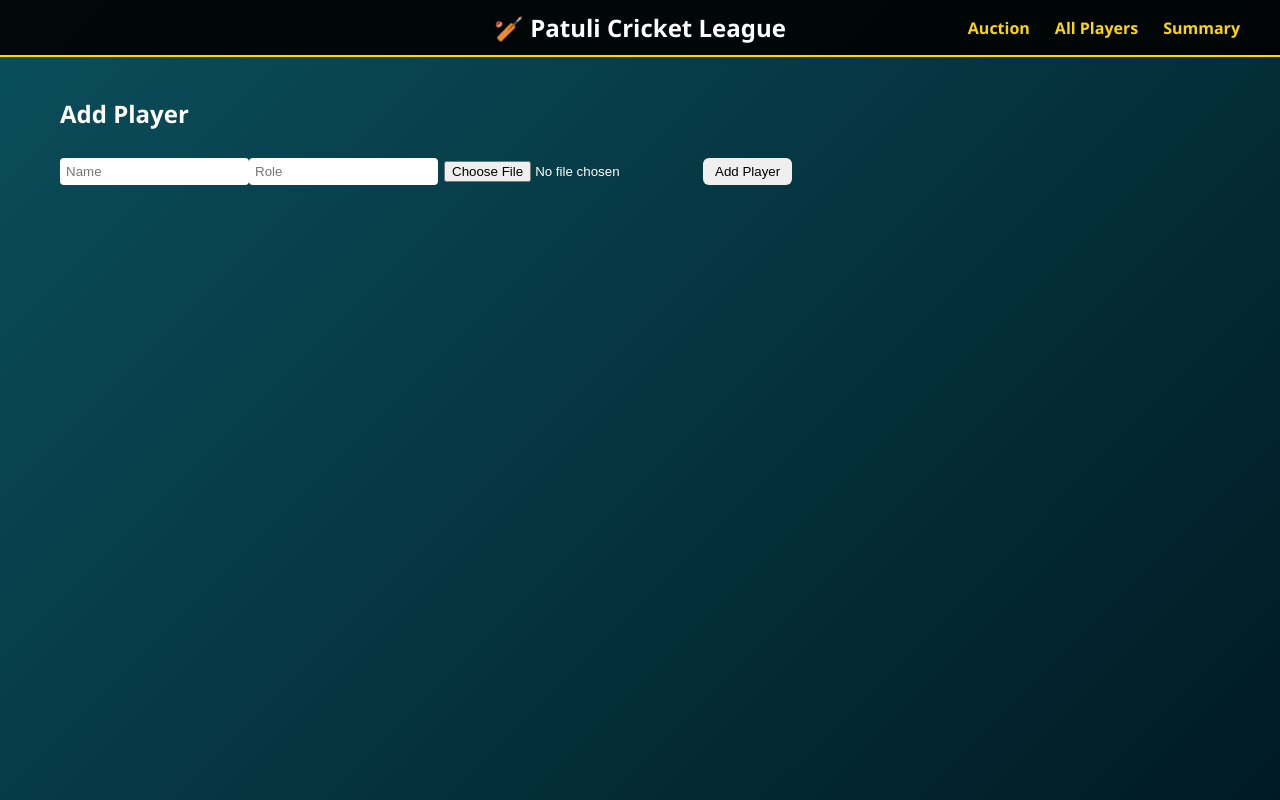
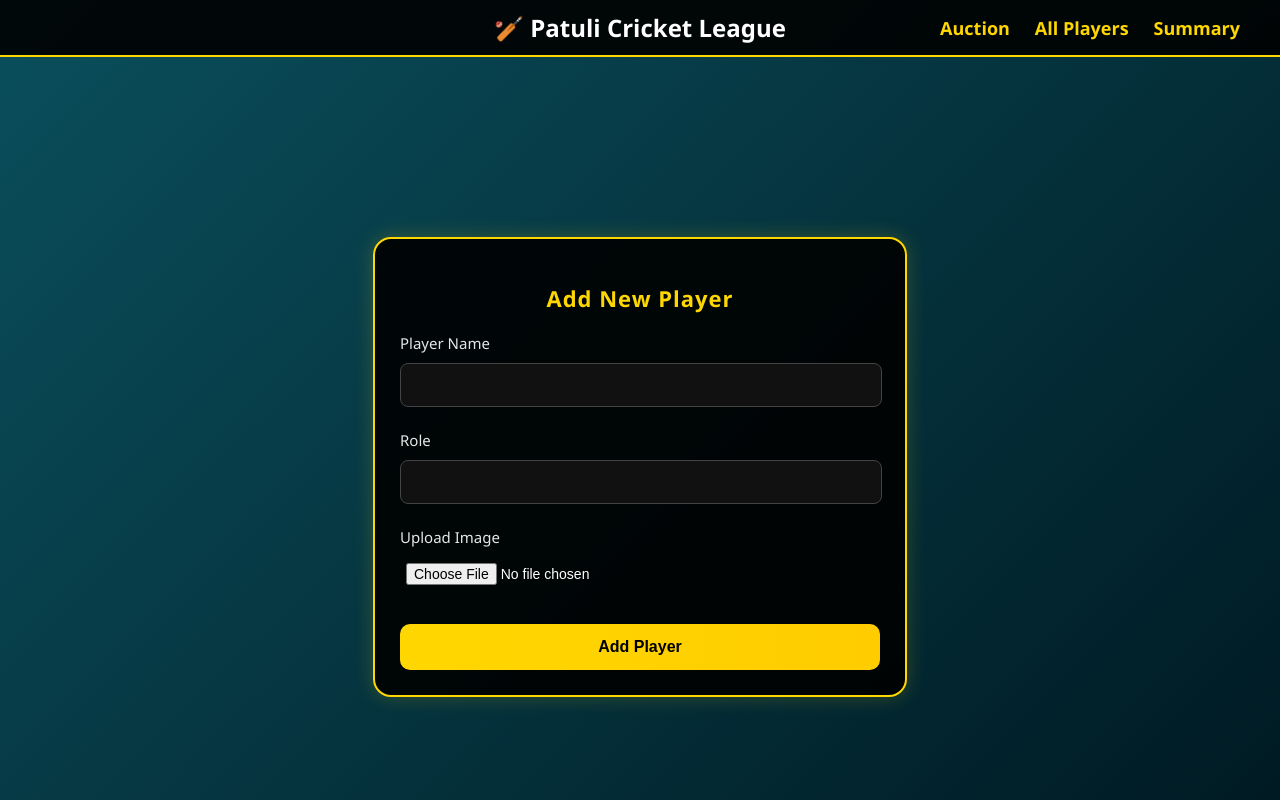
Before and after one commit to mriganka20/cricket-auction-system, a React (Create React App) app in the folder frontend/: page /add-player in a window 1280 px wide. Built offline with nearby package versions, Linux system fonts and the light colour scheme; no server answers.

Commit message:
Updated formatting and Bid logic

```diff
--- a/frontend/public/index.html
+++ b/frontend/public/index.html
@@ -3,7 +3,7 @@
 <head>
   <meta charset="utf-8" />
   <title>Cricket Auction System</title>
-  <meta name="viewport" content="width=device-width, initial-scale=1" />
+  <meta name="viewport" content="width=device-width, initial-scale=1.0" />
 </head>
 <body style="margin:0;background:#0f2027;color:white;">
   <div id="root"></div>
--- a/frontend/src/components/Layout.js
+++ b/frontend/src/components/Layout.js
@@ -61,7 +61,7 @@ const styles = {
     right: "40px",
     display: "flex",
     gap: "25px",
-    fontSize: "16px",
+    fontSize: "18px",
     fontWeight: "600",
     color: "#ffd700",
     cursor: "pointer"
--- a/frontend/src/pages/AddPlayer.js
+++ b/frontend/src/pages/AddPlayer.js
@@ -3,42 +3,188 @@ import axios from "axios";
 
 export default function AddPlayer() {
 
-  const [form,setForm] = useState({});
-  const [image,setImage] = useState(null);
+  const [formData, setFormData] = useState({
+    name: "",
+    role: ""
+  });
 
-  //const API = "http://localhost:5000/api";
-  const API = process.env.REACT_APP_API_URL;
+  const [image, setImage] = useState(null);
+  const [preview, setPreview] = useState(null);
+
+  const API =
+    process.env.REACT_APP_API_URL ||
+    "http://localhost:5000/api";
+
+  const handleChange = (e) => {
+    setFormData({ ...formData, [e.target.name]: e.target.value });
+  };
+
+  const handleImage = (e) => {
+    const file = e.target.files[0];
+    if (!file) return;
+
+    setImage(file);
+    setPreview(URL.createObjectURL(file));
+  };
 
   const handleSubmit = async (e) => {
     e.preventDefault();
 
     const data = new FormData();
-    Object.keys(form).forEach(key=>{
-      data.append(key,form[key]);
-    });
-    data.append("image",image);
+    data.append("name", formData.name);
+    data.append("role", formData.role);
+    if (image) data.append("image", image);
 
     await axios.post(`${API}/add-player`, data);
 
-    alert("Player Added!");
+    alert("Player Added Successfully");
+
+    setFormData({ name: "", role: "" });
+    setImage(null);
+    setPreview(null);
   };
 
   return (
-    <div>
-      <h2>Add Player</h2>
+    <div style={styles.wrapper}>
+      <div style={styles.card}>
+        <h2 style={styles.title}>Add New Player</h2>
 
-      <form onSubmit={handleSubmit}>
-        <input placeholder="Name"
-          onChange={e=>setForm({...form,name:e.target.value})} />
+        <form onSubmit={handleSubmit} style={styles.form}>
 
-        <input placeholder="Role"
-          onChange={e=>setForm({...form,role:e.target.value})} />
+          <div style={styles.inputGroup}>
+            <label style={styles.label}>Player Name</label>
+            <input
+              type="text"
+              name="name"
+              value={formData.name}
+              onChange={handleChange}
+              required
+              style={styles.input}
+            />
+          </div>
 
-        <input type="file"
-          onChange={e=>setImage(e.target.files[0])} />
+          <div style={styles.inputGroup}>
+            <label style={styles.label}>Role</label>
+            <input
+              type="text"
+              name="role"
+              value={formData.role}
+              onChange={handleChange}
+              required
+              style={styles.input}
+            />
+          </div>
 
-        <button type="submit">Add Player</button>
-      </form>
+          <div style={styles.inputGroup}>
+            <label style={styles.label}>Upload Image</label>
+            <input
+              type="file"
+              accept="image/*"
+              onChange={handleImage}
+              style={styles.fileInput}
+            />
+          </div>
+
+          {preview && (
+            <div style={styles.previewContainer}>
+              <img src={preview} alt="preview" style={styles.previewImage} />
+            </div>
+          )}
+
+          <button type="submit" style={styles.button}>
+            Add Player
+          </button>
+        </form>
+      </div>
     </div>
   );
 }
+
+const styles = {
+
+  wrapper: {
+    display: "flex",
+    justifyContent: "center",
+    alignItems: "center",
+    padding: "20px",
+    minHeight: "calc(100vh - 60px)"
+  },
+
+  card: {
+    width: "100%",
+    maxWidth: "480px",
+    background: "rgba(0,0,0,0.9)",
+    borderRadius: "18px",
+    padding: "25px",
+    border: "2px solid #ffd700",
+    boxShadow: "0 0 20px rgba(255,215,0,0.2)"
+  },
+
+  title: {
+    textAlign: "center",
+    fontSize: "22px",
+    marginBottom: "20px",
+    color: "#ffd700",
+    letterSpacing: "1px"
+  },
+
+  form: {
+    display: "flex",
+    flexDirection: "column",
+    gap: "18px"
+  },
+
+  inputGroup: {
+    display: "flex",
+    flexDirection: "column"
+  },
+
+  label: {
+    fontSize: "15px",
+    marginBottom: "5px",
+    opacity: 0.9
+  },
+
+  input: {
+    padding: "12px",
+    borderRadius: "8px",
+    border: "1px solid #444",
+    background: "#111",
+    color: "white",
+    fontSize: "16px",   // 🔥 Mobile readable
+    width: "95%"
+  },
+
+  fileInput: {
+    color: "white",
+    fontSize: "14px"
+  },
+
+  previewContainer: {
+    display: "flex",
+    justifyContent: "center",
+    marginTop: "5px"
+  },
+
+  previewImage: {
+    width: "100%",
+    maxWidth: "220px",
+    height: "250px",
+    objectFit: "contain",
+    background: "#000",
+    borderRadius: "12px",
+    border: "2px solid #ffd700"
+  },
+
+  button: {
+    marginTop: "10px",
+    padding: "14px",
+    background: "linear-gradient(90deg, #ffd700, #ffcc00)",
+    border: "none",
+    borderRadius: "10px",
+    fontWeight: "700",
+    fontSize: "16px",
+    cursor: "pointer",
+    color: "#000"
+  }
+};
--- a/frontend/src/pages/Auction.js
+++ b/frontend/src/pages/Auction.js
@@ -66,7 +66,10 @@ export default function Auction() {
   };
 
   const closeAuction = async () => {
-    if (!player || !selectedTeam) return;
+    if (!player || !selectedTeam) {
+      alert("No team has placed a bid yet!");
+      return;
+    }
 
     setShowSold(true);
 
@@ -178,12 +181,12 @@ export default function Auction() {
 const styles = {
   page: {
     display: "flex",
-    gap: "40px",
-    justifyContent: "center",
-    alignItems: "flex-start"
+    flexWrap: "wrap",        // 🔥 allows stacking
+    gap: "20px",
+    justifyContent: "center"
   },
   leftPanel: {
-    flex: 1,
+    flex: "1 1 500px",
     display: "flex",
     justifyContent: "center",
     alignItems: "flex-start" // prevents vertical stretch
@@ -195,6 +198,7 @@ const styles = {
     borderRadius: "20px",
     padding: "5px 15px 10px 15px", // 🔥 reduced top padding
     display: "flex",
+    flex: "1 1 200px",
     flexDirection: "column"
   },
   title: {
@@ -220,17 +224,27 @@ const styles = {
   flex: 1,
   background: "#28a745",
   border: "none",
-    padding: "10px",
+  padding: "8px 12px",   // slightly taller
   color: "white",
-    borderRadius: "8px"
+  borderRadius: "8px",
+  fontSize: "15px",       // 🔥 increased
+  fontWeight: "700",      // 🔥 bold
+  letterSpacing: "0.5px",
+  cursor: "pointer"
 },
   closeBtn: {
   flex: 1,
-    background: "#dc3545",
+  background: "linear-gradient(135deg, #dc3545, #b02a37)",
   border: "none",
-    padding: "10px",
+  padding: "8px 12px",
   color: "white",
-    borderRadius: "8px"
+  borderRadius: "10px",
+  fontSize: "15px",
+  fontWeight: "700",
+  letterSpacing: "0.5px",
+  cursor: "pointer",
+  boxShadow: "0 6px 15px rgba(0,0,0,0.3)",
+  transition: "all 0.2s ease"
 },
   teamBox: {
     display: "flex",
--- a/frontend/src/pages/Players.js
+++ b/frontend/src/pages/Players.js
@@ -1,10 +1,12 @@
 import axios from "axios";
 import { useEffect, useState } from "react";
+import { useNavigate } from "react-router-dom";
 
 export default function Players() {
 
   const [players, setPlayers] = useState([]);
   const API = process.env.REACT_APP_API_URL;
+  const navigate = useNavigate();
   useEffect(() => {
     fetchPlayers();
   }, []);
@@ -17,7 +19,13 @@ export default function Players() {
   return (
     <div>
       <h2 style={styles.title}>All Players</h2>
-
+      <div style={styles.topBar}>
+        <button
+          style={styles.addBtn}
+          onClick={() => navigate("/add-player")}>
+          Add Player
+        </button>
+      </div>
       <div style={styles.grid}>
         {players.map(p => (
           <div key={p._id} style={styles.card}>
@@ -42,11 +50,12 @@ export default function Players() {
 
 const styles = {
   title: {
-    marginBottom: "20px"
+    marginBottom: "20px",
+    marginTop: "5px"
   },
   grid: {
     display: "grid",
-    gridTemplateColumns: "repeat(auto-fill, minmax(220px, 1fr))",
+    gridTemplateColumns: "repeat(auto-fit, minmax(260px, 1fr))",
     gap: "20px"
   },
   card: {
@@ -57,9 +66,10 @@ const styles = {
   },
   image: {
     width: "100%",
-    height: "200px",
+    height: "250px",
     objectFit: "contain",
-    borderRadius: "10px"
+    borderRadius: "10px",
+    display: "block"
   },
   sold: {
     background: "red",
@@ -79,5 +89,22 @@ const styles = {
     color: "#ffd700",
     fontWeight: "600",
     margin: "0"              // 🔥 remove default paragraph margin
+  },
+  topBar: {
+    display: "flex",
+    justifyContent: "flex-end",
+    marginTop: "-50px",
+    marginBottom: "10px"
+  },
+  addBtn: {
+    background: "#28a745",
+    color: "#fff",
+    padding: "10px 20px",
+    border: "none",
+    borderRadius: "8px",
+    fontWeight: "600",
+    cursor: "pointer",
+    fontSize: "15px",
+    transition: "all 0.2s ease"
   }
 };
--- a/frontend/src/pages/Summary.js
+++ b/frontend/src/pages/Summary.js
@@ -88,7 +88,7 @@ const styles = {
 
     wrapper: {
         flex: 1,
-        padding: "10px 80px 30px 80px",  // reduced top padding
+        padding: "20px",  // reduced top padding
         color: "white"
     },
 
@@ -105,20 +105,22 @@ const styles = {
         color: "white",
         fontWeight: "bold",
         cursor: "pointer",
-        marginBottom: "30px"
+        marginBottom: "15px"
     },
 
     teamCard: {
         background: "#0c0c0c",
-        padding: "12px 30px",
+        padding: "10px 30px",
         borderRadius: "16px",
-        marginBottom: "30px",
-        border: "1px solid rgba(255,215,0,0.3)"
+        marginBottom: "20px",
+        border: "1px solid rgba(255,215,0,0.3)",
+        width: "92%"
     },
 
     teamName: {
         fontSize: "20px",
-        marginBottom: "15px",
+        marginBottom: "10px",
+        marginTop: "10px",
         color: "#ffd700"
     },
 
```
Also changed, not shown: frontend/src/pages/Status.js (+6 -6 lines), frontend/src/components/PlayerCard.js (indentation only), 1 other file (tests, documents, lock files or other folders). Lines whose indentation alone changed are shown as unchanged.
